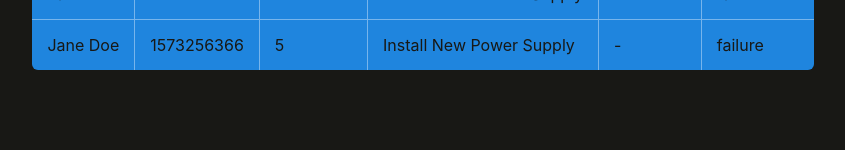
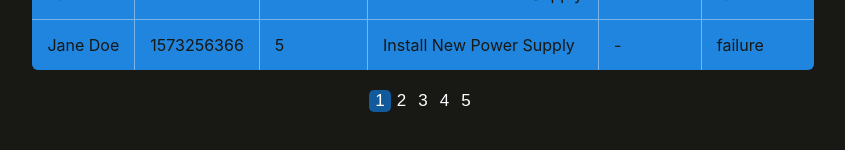
Before and after one commit to maggieholbling/dashboard-table, a React (Create React App) app: page / in a window 1280 px wide. Shown: the part 264-414 px from the top of the page, without its empty margins (217-1062 px from the left). Built offline with nearby package versions, Linux system fonts and the light colour scheme.

Commit message:
page number display

```diff
--- a/src/App.scss
+++ b/src/App.scss
@@ -1,6 +1,7 @@
 @import 'styles/config';
 @import 'styles/table';
 @import 'styles/sort-button';
+@import 'styles/pagination';
 
 body {
  display: flex;
--- /dev/null
+++ b/src/components/Pagination.js
@@ -0,0 +1,32 @@
+import React from 'react';
+
+const Pagination = (props) => {
+
+  //creating array of page numbers
+  const pageNumbers = () => {
+    let pageNumbers = [];
+    for (let i = 1; i < props.lastPage + 1; i++) {
+      pageNumbers.push(i);
+    }
+    return pageNumbers;
+  };
+
+  return (
+    <container
+      className="pagination"
+    >
+      {pageNumbers().map(num => (
+        <button
+          className={num === props.selectedPage ? "page-butn selected" : "page-butn"}
+          onClick={() => {
+            props.onChange(num);
+          }}
+        >
+          {num}
+        </button>
+      ))}
+    </container>
+  );
+};
+
+export default Pagination;
--- a/src/components/Table.js
+++ b/src/components/Table.js
@@ -1,5 +1,6 @@
 import React, {useState} from 'react';
 import SortButton from './SortButton';
+import Pagination from './Pagination';
 import sortSteps from '../helpers/sortingData';
 
 const Table = (props) => {
@@ -8,10 +9,10 @@ const Table = (props) => {
     isAsc: true
   });
 
+  const [selectedPage, setSelectedPage] = useState(1);
 
   //sorting data
   const data = () => {
-
     //setting order field
     let data =
       {...props.data, steps:
@@ -21,9 +22,7 @@ const Table = (props) => {
       };
 
     const sortValue = orderBy.columnName.toLowerCase();
-
     sortSteps(data, sortValue, orderBy.isAsc);
-
     return data;
   };
 
@@ -50,7 +49,11 @@ const Table = (props) => {
     );
   };
 
+  //pagination
+
+
   return (
+    <>
       <table>
         <thead>
           <tr>
@@ -75,6 +78,12 @@ const Table = (props) => {
           ))}
         </tbody>
       </table>
+      <Pagination
+        selectedPage={selectedPage}
+        lastPage={5}
+        onChange={setSelectedPage}
+      />
+    </>
   );
 };
 
--- /dev/null
+++ b/src/styles/_pagination.scss
@@ -0,0 +1,18 @@
+.pagination {
+  display: flex;
+  justify-content: center;
+  padding: 20px;
+}
+
+.page-butn {
+  border: none;
+  outline: none;
+  color: white;
+  background: none;
+  font-size: 17px;
+}
+
+.selected {
+  border-radius: 5px;
+  background-color: $darker-main-color;
+}
```
Lines whose indentation alone changed are shown as unchanged.
